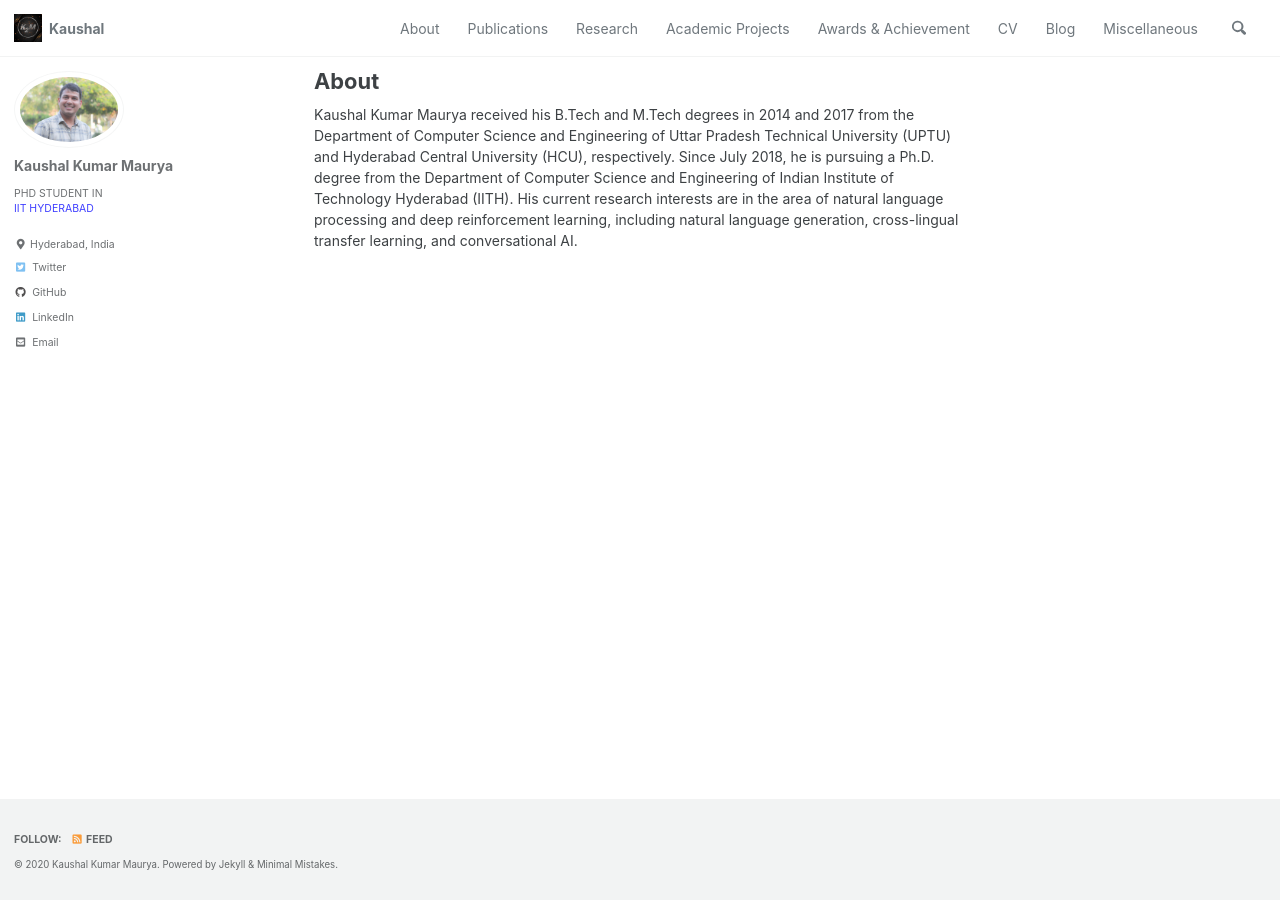
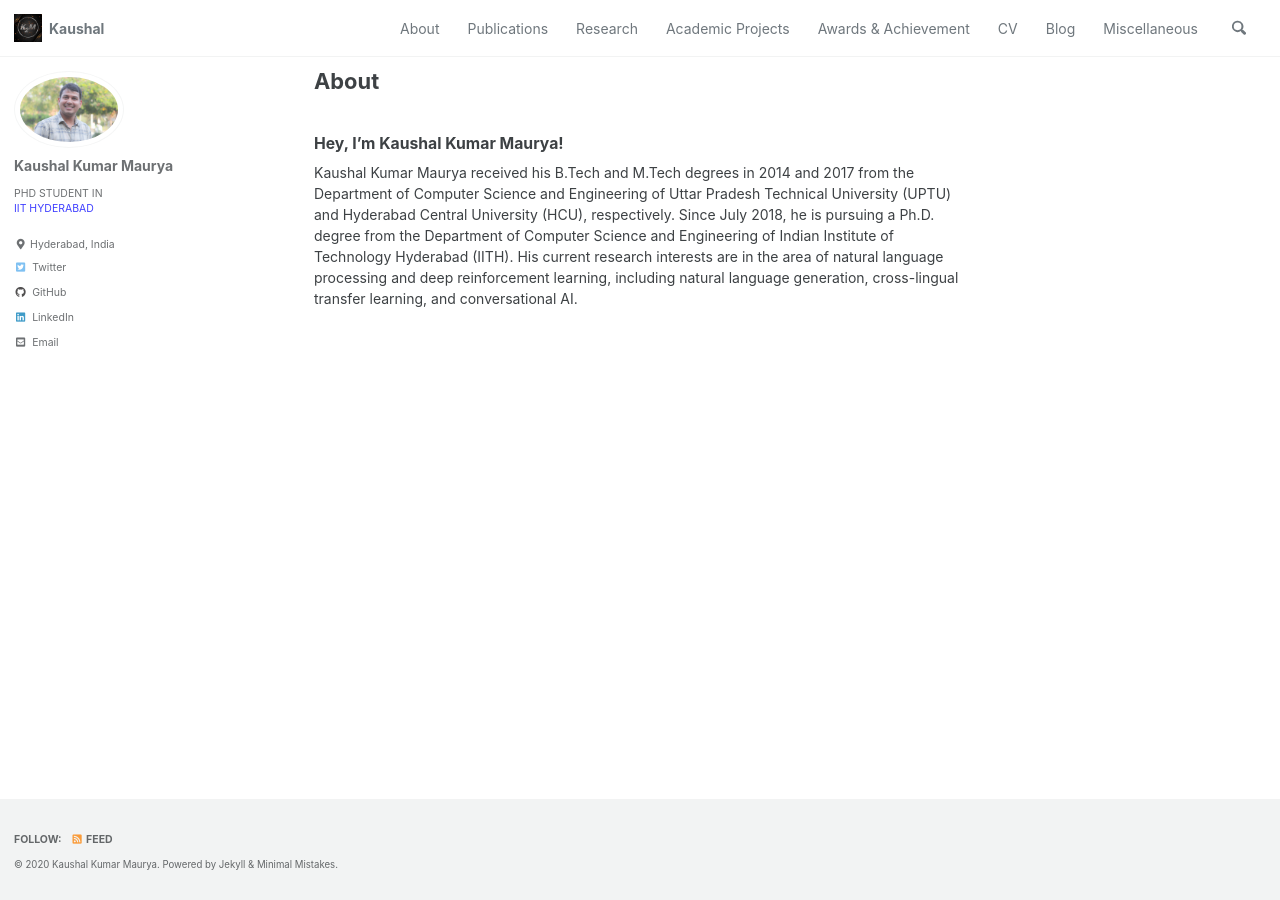
Before and after one commit to harshayelleni/harshayelleni.github.io, a Jekyll site: the page built from _pages/about.md, in a window 1280 px wide. Built offline with Jekyll 4.4.1, drawn with Linux system fonts in a browser that asks for light colours; cached includes are drawn as plain includes.

Commit message:
doing modifications

```diff
--- a/_pages/about.md
+++ b/_pages/about.md
@@ -4,4 +4,6 @@ title: "About"
 permalink: /about/
 ---
 
+### Hey, I'm Kaushal Kumar Maurya!
+
 Kaushal Kumar Maurya received his B.Tech and M.Tech degrees in 2014 and 2017 from the Department of Computer Science and Engineering of Uttar Pradesh Technical University (UPTU) and Hyderabad Central University (HCU), respectively. Since July 2018, he is pursuing a Ph.D. degree from the Department of Computer Science and Engineering of Indian Institute of Technology Hyderabad (IITH). His current research interests are in the area of natural language processing and deep reinforcement learning, including natural language generation, cross-lingual transfer learning, and conversational AI.
```
